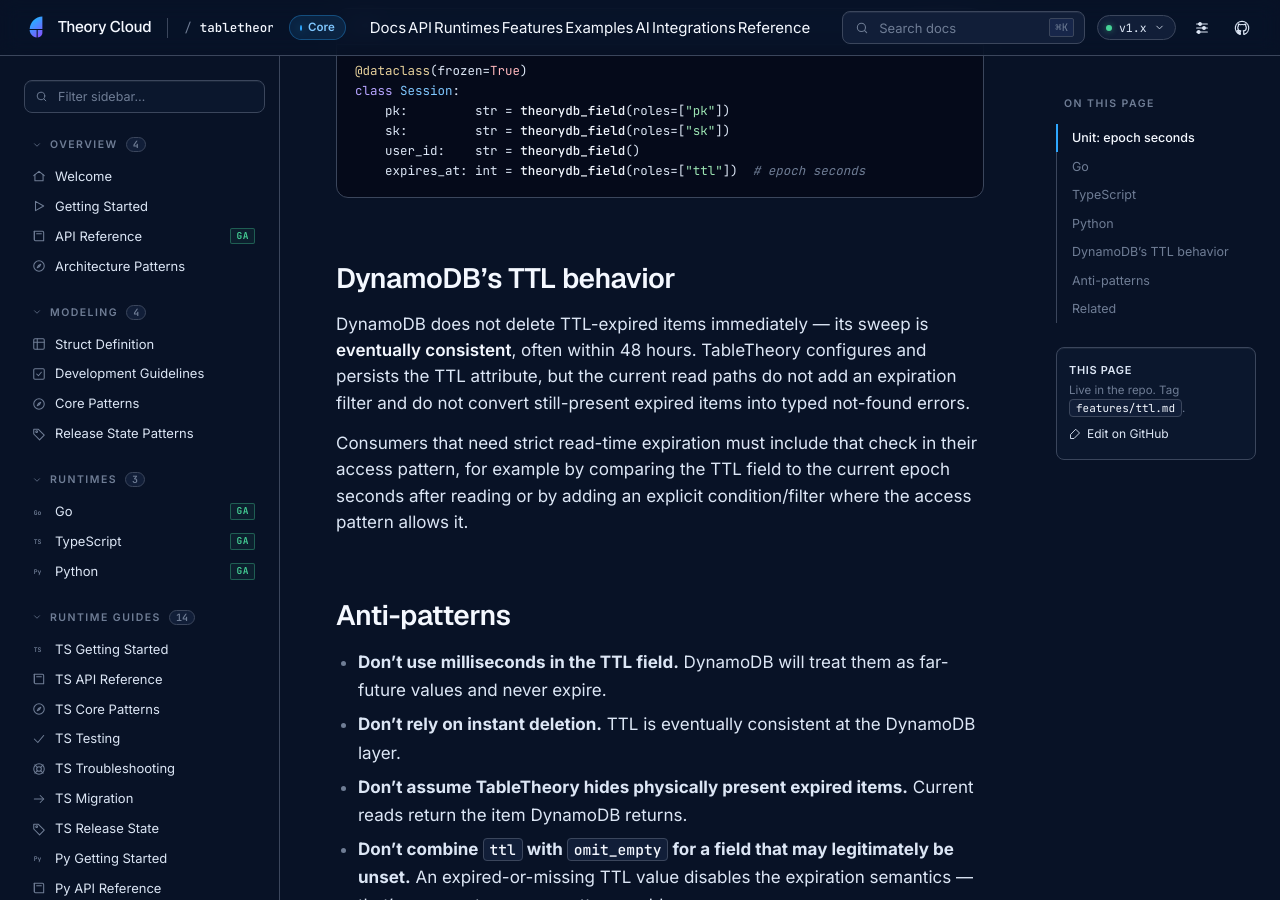
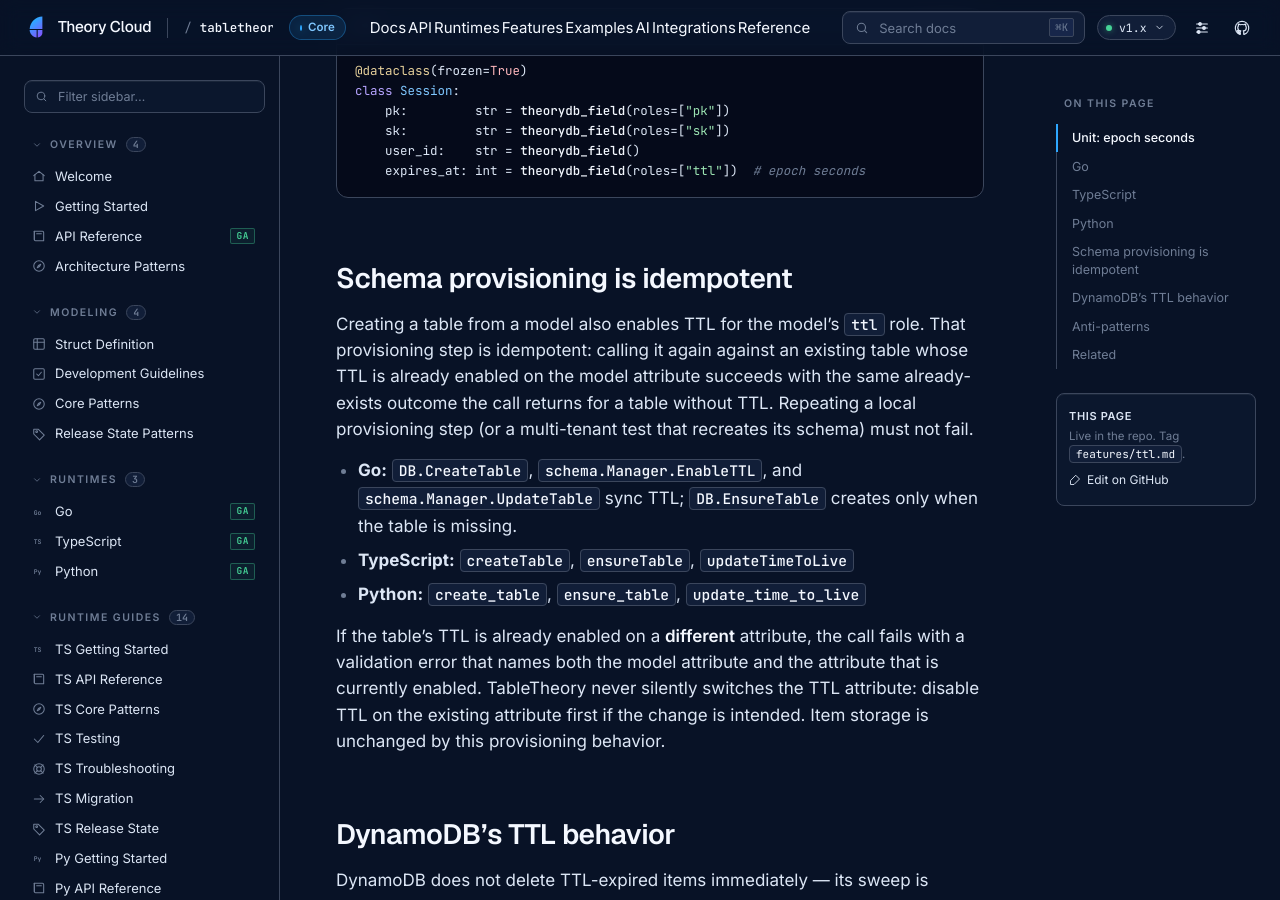
Before and after one commit to theory-cloud/TableTheory, a Jekyll site: the page built from docs/features/ttl.md, in a window 1280 px wide and 900 px high, scrolled down 1775 px. Built offline with Jekyll 4.4.1, drawn with Linux system fonts in a browser that asks for light colours.

Commit message:
docs: document idempotent TTL schema provisioning
Record that table creation syncs the model ttl role idempotently, that a
different enabled attribute is a clear conflict error, and which
per-runtime entrypoints share the behavior.

Refs Factory docs/058 LOCAL-T1.5

````diff
--- a/docs/features/ttl.md
+++ b/docs/features/ttl.md
@@ -72,6 +72,27 @@ class Session:
     expires_at: int = theorydb_field(roles=["ttl"])  # epoch seconds
 ```
 
+## Schema provisioning is idempotent
+
+Creating a table from a model also enables TTL for the model's `ttl` role. That
+provisioning step is idempotent: calling it again against an existing table whose
+TTL is already enabled on the model attribute succeeds with the same
+already-exists outcome the call returns for a table without TTL. Repeating a
+local provisioning step (or a multi-tenant test that recreates its schema) must
+not fail.
+
+- **Go:** `DB.CreateTable`, `schema.Manager.EnableTTL`, and
+  `schema.Manager.UpdateTable` sync TTL; `DB.EnsureTable` creates only when the
+  table is missing.
+- **TypeScript:** `createTable`, `ensureTable`, `updateTimeToLive`
+- **Python:** `create_table`, `ensure_table`, `update_time_to_live`
+
+If the table's TTL is already enabled on a **different** attribute, the call
+fails with a validation error that names both the model attribute and the
+attribute that is currently enabled. TableTheory never silently switches the TTL
+attribute: disable TTL on the existing attribute first if the change is
+intended. Item storage is unchanged by this provisioning behavior.
+
 ## DynamoDB's TTL behavior
 
 DynamoDB does not delete TTL-expired items immediately — its sweep is
````
